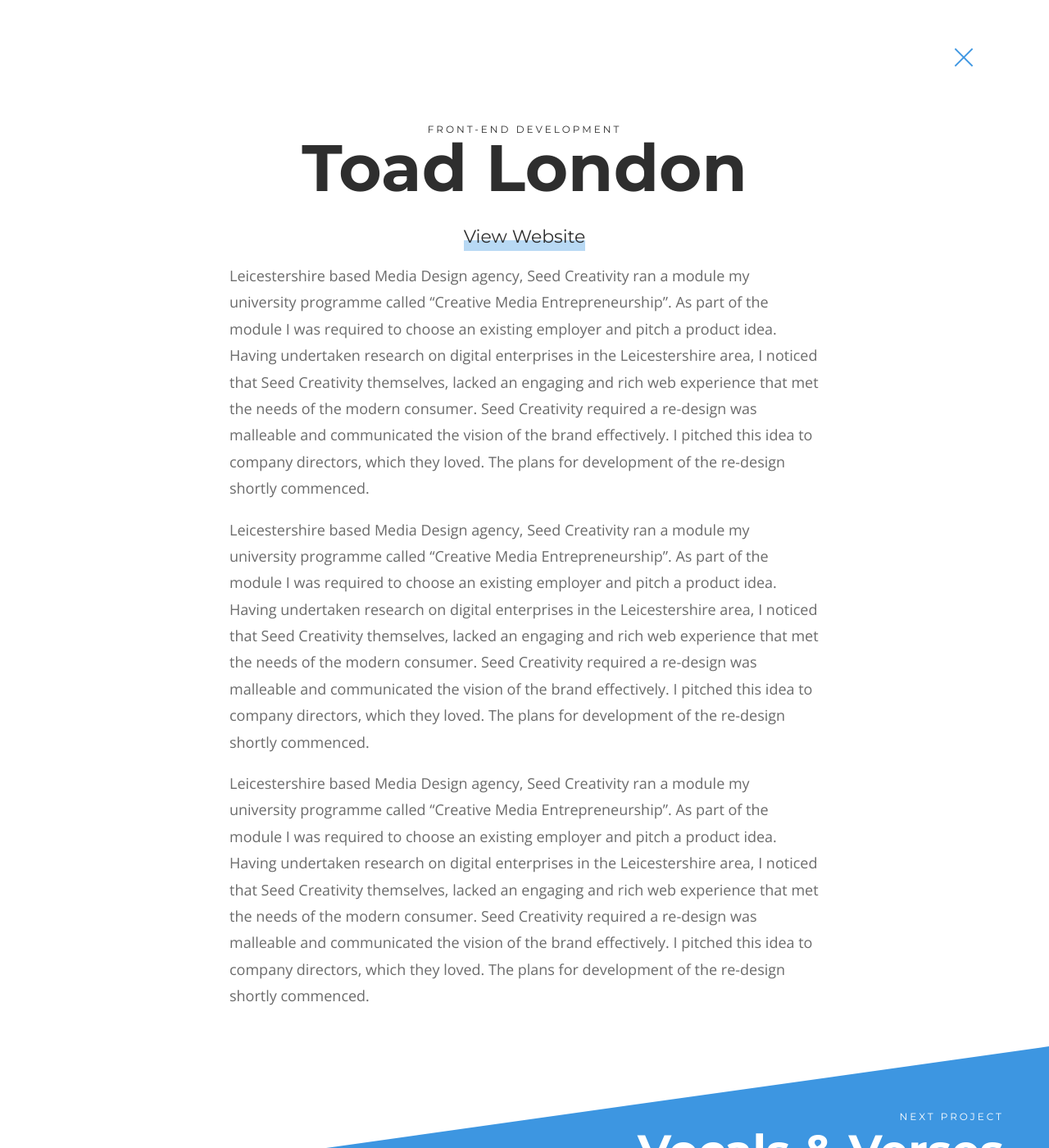
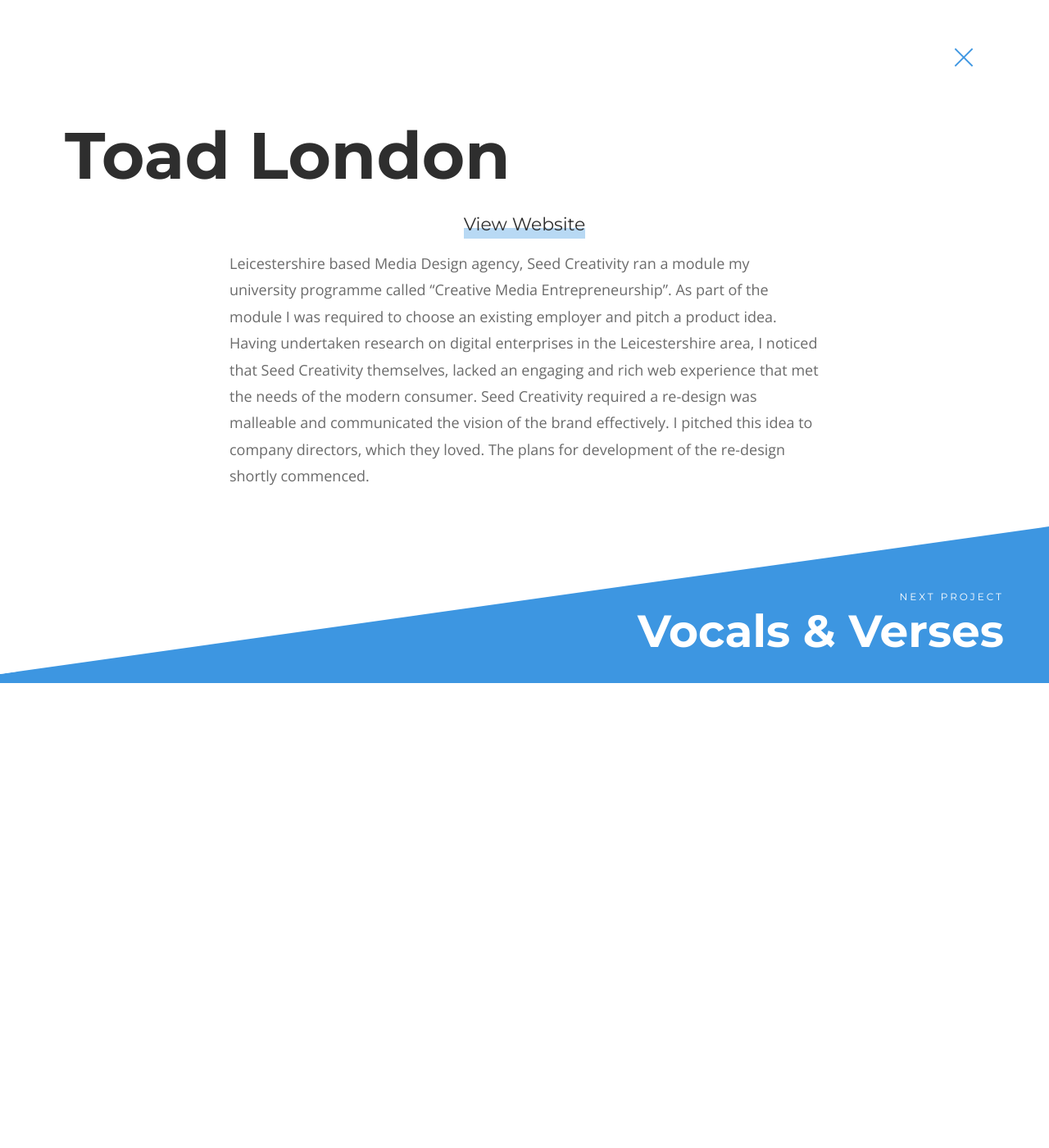
Before and after one commit to LloydBennett/lloydbennett.github.io, a Jekyll site: the page built from _projects/toad.html, in a window 1280 px wide and 1400 px high. Shown: the whole window at 82% size. Built offline with Jekyll 4.4.1, drawn with Linux system fonts in a browser that asks for light colours; nearby versions of some CDN libraries.

```diff
--- a/_layouts/casestudy.html
+++ b/_layouts/casestudy.html
@@ -25,7 +25,7 @@
                 <div class="content">
                     <div class="container">
                         <div class="project-heading">
-                            <h2 class="small-heading wow fadeIn" data-wow-duration="700ms">{{ page.category }}</h2>
+
                             <h1 class="project-title wow fadeIn" data-wow-duration="1.5s" data-wow-delay="600ms">{{ page.title }}</h1>
 
                            {% if page.button-text %}
@@ -33,14 +33,10 @@
                                 <a href="http://www.{{ page.live-url }}" target="_blank" class="link wow fadeIn" data-wow-duration="600ms" data-wow-delay="1.3s" >{{ page.button-text }}</a>
                             </div>
                             {% endif %}
-
-
                         </div>
 
-
+                        {{ content }}
                     </div>
-
-                    {{ content }}
                 </div>
 
                 {% include project-footer.html %}
--- a/_projects/toad.html
+++ b/_projects/toad.html
@@ -11,21 +11,11 @@
 date: 2016-04-12 00:09:00
 ---
 
+<div class="col-sm-12">
    <p>Leicestershire based Media Design agency, Seed Creativity ran a module my university programme
       called “Creative Media Entrepreneurship”. As part of the module I was required to choose an existing
       employer and pitch a product idea. Having undertaken research on digital enterprises in the Leicestershire area,
       I noticed that Seed Creativity themselves, lacked an engaging and rich web experience that met the needs of the modern consumer.
       Seed Creativity required a re-design was malleable and communicated the vision of the brand effectively. I pitched this idea to
       company directors, which they loved. The plans for development of the re-design shortly commenced.</p>
-     <p>Leicestershire based Media Design agency, Seed Creativity ran a module my university programme
-    called “Creative Media Entrepreneurship”. As part of the module I was required to choose an existing
-    employer and pitch a product idea. Having undertaken research on digital enterprises in the Leicestershire area,
-    I noticed that Seed Creativity themselves, lacked an engaging and rich web experience that met the needs of the modern consumer.
-    Seed Creativity required a re-design was malleable and communicated the vision of the brand effectively. I pitched this idea to
-    company directors, which they loved. The plans for development of the re-design shortly commenced.</p>
-     <p>Leicestershire based Media Design agency, Seed Creativity ran a module my university programme
-    called “Creative Media Entrepreneurship”. As part of the module I was required to choose an existing
-    employer and pitch a product idea. Having undertaken research on digital enterprises in the Leicestershire area,
-    I noticed that Seed Creativity themselves, lacked an engaging and rich web experience that met the needs of the modern consumer.
-    Seed Creativity required a re-design was malleable and communicated the vision of the brand effectively. I pitched this idea to
-    company directors, which they loved. The plans for development of the re-design shortly commenced.</p>
+</div>
--- a/_sass/modules/_casestudy.scss
+++ b/_sass/modules/_casestudy.scss
@@ -224,7 +224,6 @@
 	}
 }
 .project-heading {
-	text-align: center;
 	margin-top: 70px;
 	color: #2e2e2e;
 	@media screen and (min-width: 768px) {
--- a/index.html
+++ b/index.html
@@ -2,7 +2,8 @@
 title: Home
 layout: page
 author: Lloyd Bennett
-heading: "Interaction Designer based in London, currently plying my trade at <a class='link' href='http://www.thoughtbot.com' target='_blank'>Thoughtbot.</a>"
+heading: "A Product Designer at <a class='link' href='http://www.thoughtbot.com' target='_blank'>Thoughtbot</a> in London,
+		with a keen interest in building design systems that help products scale."
 buttonname: "view my work"
 order: 1
 permalink: /
```
Lines whose indentation alone changed are shown as unchanged.
